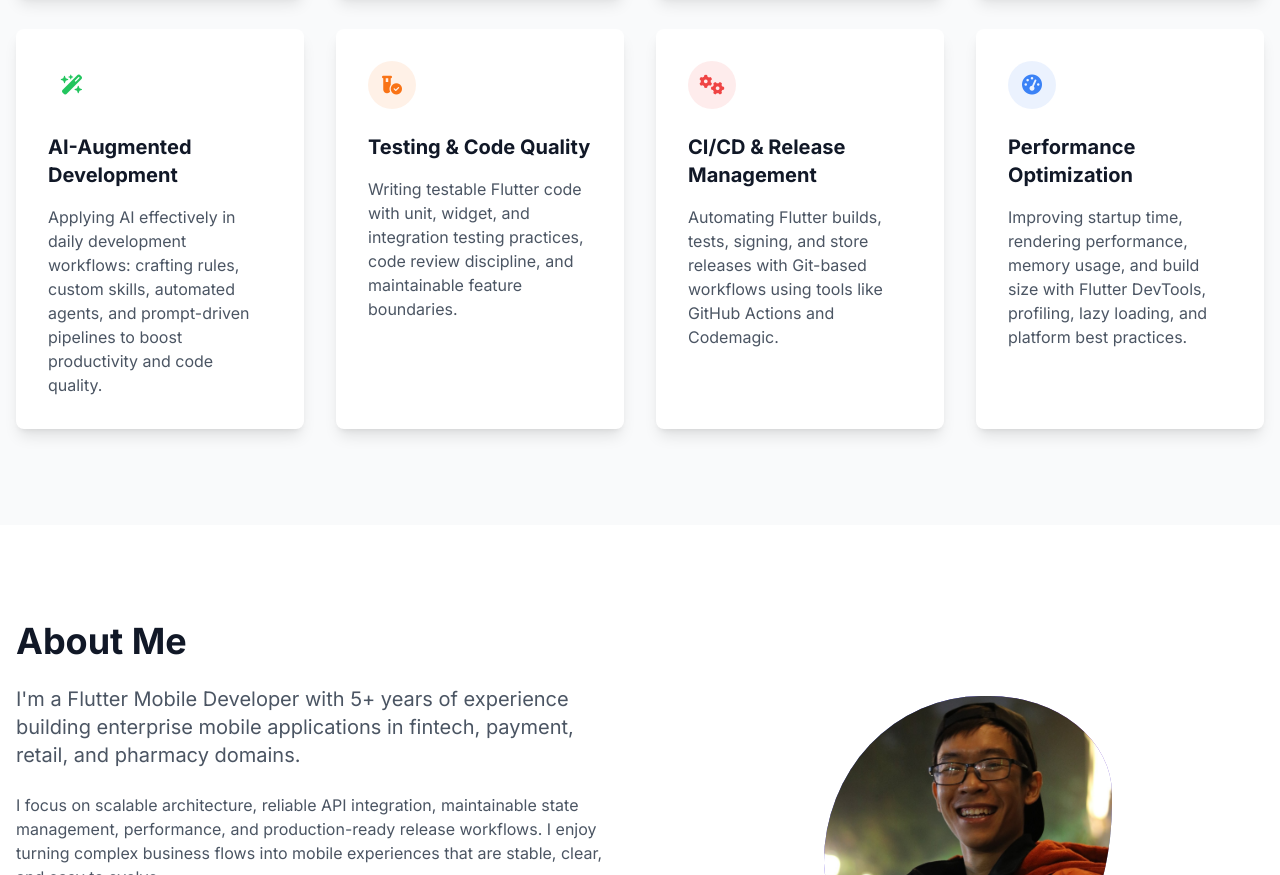
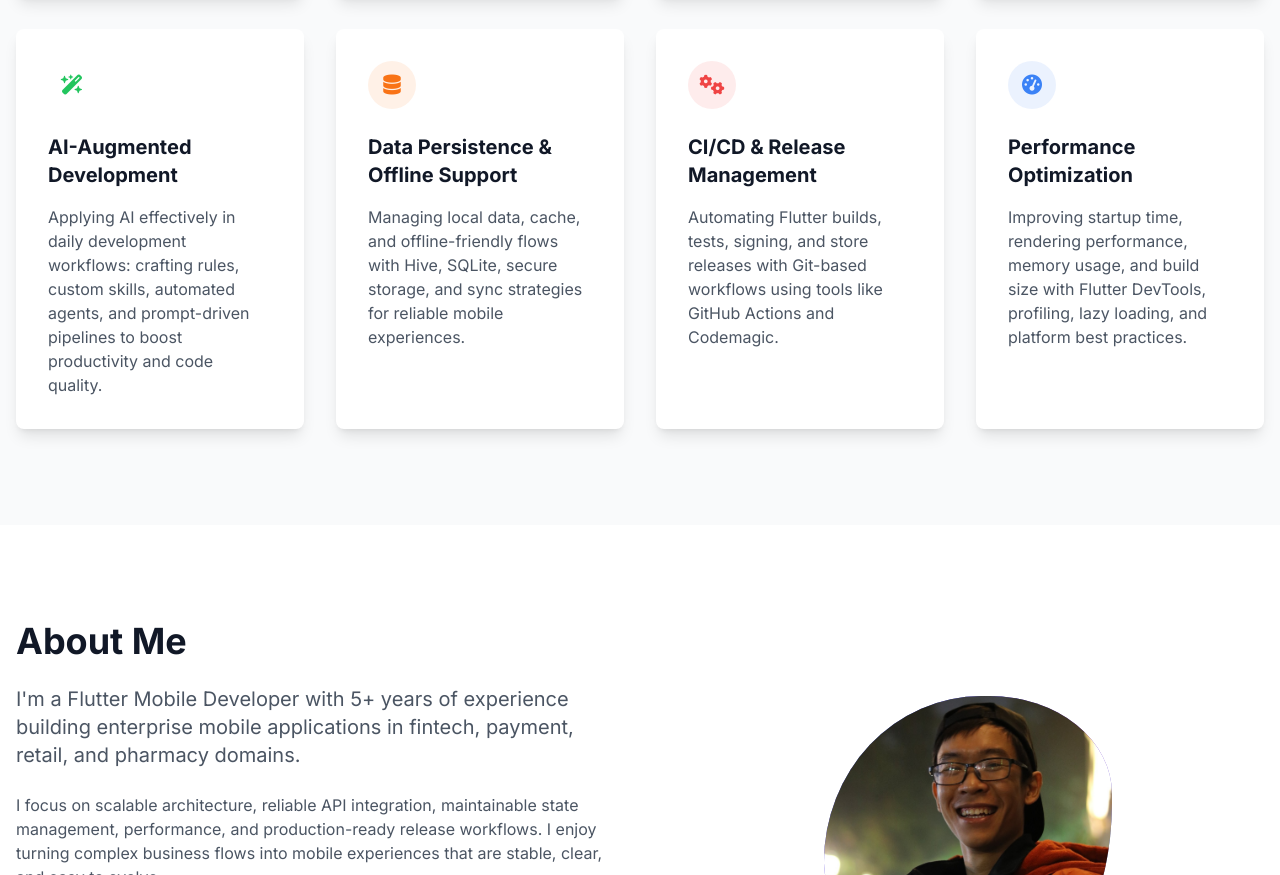
Before and after one commit to lamnh96tech/flutter_portfolio, a website: page index.html in a window 1280 px wide. Shown: the part 1423-2298 px from the top of the page. Drawn offline with Linux system fonts and the light colour scheme.

Commit message:
update skills

```diff
--- a/index.html
+++ b/index.html
@@ -224,15 +224,15 @@
                     <h3 class="text-xl font-bold mb-4">AI-Augmented Development</h3>
                     <p class="text-gray-600 dark:text-gray-400">Applying AI effectively in daily development workflows: crafting rules, custom skills, automated agents, and prompt-driven pipelines to boost productivity and code quality.</p>
                 </div>
-                <!-- Skill Card 6 - Testing & Code Quality -->
+                <!-- Skill Card 6 - Data Persistence & Offline Support -->
                 <div
                     class="bg-white dark:bg-dark-background p-8 rounded-lg shadow-lg hover:shadow-xl transition-all duration-300 transform hover:-translate-y-1">
                     <div class="w-12 h-12 bg-orange-500/10 rounded-full flex items-center justify-center mb-6">
-                        <i class="fa-solid fa-vial-circle-check text-orange-500 text-xl"></i>
+                        <i class="fa-solid fa-database text-orange-500 text-xl"></i>
                     </div>
-                    <h3 class="text-xl font-bold mb-4">Testing & Code Quality</h3>
-                    <p class="text-gray-600 dark:text-gray-400">Writing testable Flutter code with unit, widget, and
-                        integration testing practices, code review discipline, and maintainable feature boundaries.</p>
+                    <h3 class="text-xl font-bold mb-4">Data Persistence & Offline Support</h3>
+                    <p class="text-gray-600 dark:text-gray-400">Managing local data, cache, and offline-friendly flows
+                        with Hive, SQLite, secure storage, and sync strategies for reliable mobile experiences.</p>
                 </div>
                 <!-- Skill Card 7 - CI/CD & Release Management -->
                 <div
```
Also changed, not shown: README.md.
